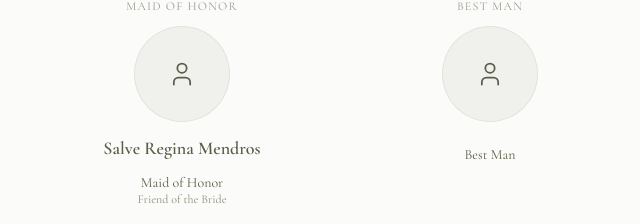
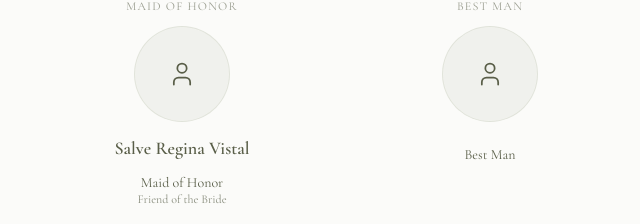
Before and after one commit to CeeZ-11/wedding-rsvp, a React (Vite) app: page /guide in a window 1280 px wide. Shown: the part 5497-5721 px from the top of the page, without its empty margins (304-944 px from the left). Built offline with nearby package versions, Linux system fonts and the light colour scheme.

Commit message:
update entourage

```diff
--- a/src/data/entourage.ts
+++ b/src/data/entourage.ts
@@ -38,7 +38,7 @@ export const entourage: EntourageData = {
     ],
   },
   entourage: {
-    maidOfHonor: [{ name: 'Salve Regina Mendros', role: 'Maid of Honor', relation: 'Friend of the Bride' }],
+    maidOfHonor: [{ name: 'Salve Regina Vistal', role: 'Maid of Honor', relation: 'Friend of the Bride' }],
     bestMan: [{ name: '', role: 'Best Man' }],
     bridesmaids: [{ name: 'Krizia Belecina', role: 'Bridesmaid', relation: 'Friend of the Groom' }, { name: 'Ekklessia', role: 'Bridesmaid', relation: 'Friend of the Bride' }, { name: 'Ivy Grace Karaan', role: 'Bridesmaid', relation: 'Friend of the Bride' }, { name: 'Faith Victory Villaruz', role: 'Bridesmaid', relation: 'Friend of the Bride' }, { name: 'Leizyl Resabal', role: 'Bridesmaid', relation: 'Friend of the Bride' }, { name: 'Nerilynne Briones', role: 'Bridesmaid', relation: 'Friend of the Bride' } ],
     groomsmen: [{ name: 'Joshua Estrabon', role: 'Groomsman', relation: 'Brother of the Groom' }, { name: 'Daniel Yared', role: 'Groomsman', relation: 'Friend of the Groom' }, { name: 'John Rey Palacios', role: 'Groomsman', relation: 'Friend of the Groom' }, { name: 'Emmanuel Estrabon', role: 'Groomsman', relation: 'Brother of the Groom' }, { name: 'Ariel Bargat', role: 'Groomsman', relation: 'Friend of the Bride' }, { name: 'Harold Caceres', role: 'Groomsman', relation: 'Friend of the Groom' }],
```
